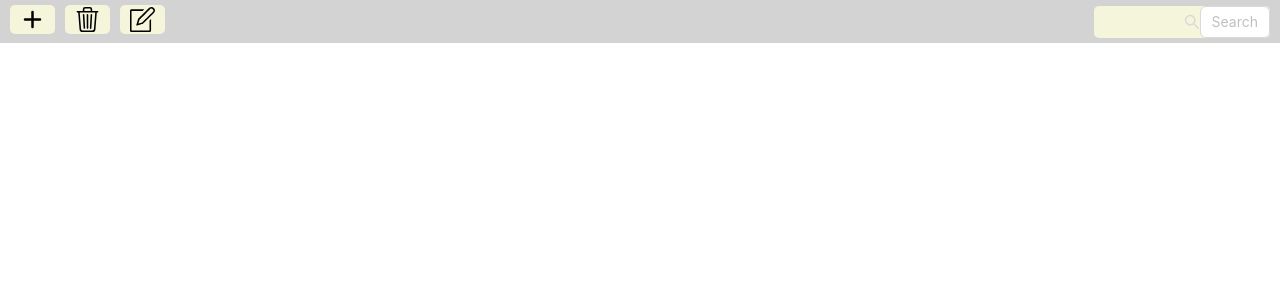
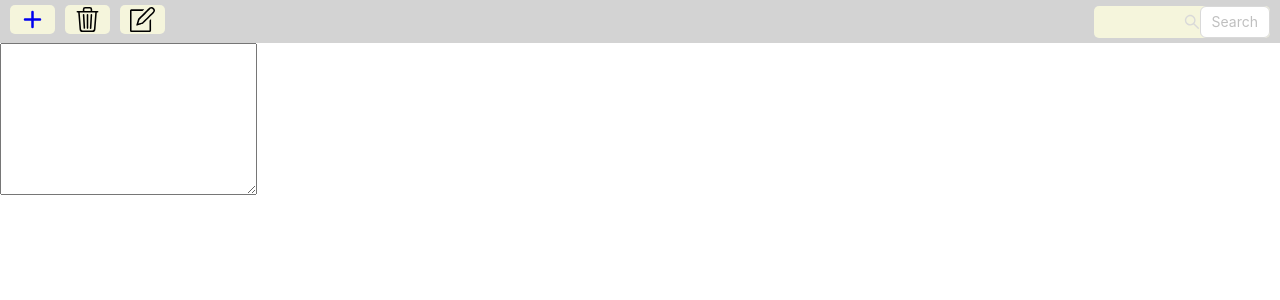
Before and after one commit to Anatolii1996/notes, a React (Create React App) app: page /new in a window 1280 px wide. Shown: the top 300 px of the page. Built offline with nearby package versions, Linux system fonts and the light colour scheme.

Commit message:
add routing

```diff
--- a/src/App.scss
+++ b/src/App.scss
@@ -19,6 +19,9 @@
       font-weight: bold;
       border-radius: 5px;
       cursor: pointer;
+    }
+    a + svg {
+      margin-left: 10px;
     }
     svg + svg {
       margin-left: 10px;
--- a/src/components/App.js
+++ b/src/components/App.js
@@ -2,6 +2,9 @@ import { useEffect, useState } from "react";
 import "../App.scss";
 import Header from "./Header";
 import { v4 as uuidv4 } from 'uuid';
+import { Routes, Route } from "react-router";
+import NewNote from "./NewNote";
+
 const messageData = [
   {
     id: uuidv4(),
@@ -56,7 +59,12 @@ function App() {
   }, [])
   return (
     <div className="App">
-      <Header />
+      <Routes>
+        <Route path="/" element={<Header />}>
+          <Route path="/new" element={<NewNote/>}/>
+        </Route>
+      </Routes>
+
     </div>
   );
 }
--- a/src/components/Header.jsx
+++ b/src/components/Header.jsx
@@ -3,19 +3,26 @@ import { BsTrash3 } from "react-icons/bs";
 import { SlNote } from "react-icons/sl";
 import { AutoComplete } from "antd";
 import { SearchOutlined } from "@ant-design/icons";
+import { Link, Outlet } from "react-router-dom";
 
 const Header = () => {
   return (
+    <>
       <div className="header">
         <div className="btn_group">
+          <Link to="/new">
             <HiPlus />
+          </Link>
+
           <BsTrash3 />
           <SlNote />
         </div>
         <div className="search">
-        <SearchOutlined style={{
-         color: "#d9d9d9"
-        }}/>
+          <SearchOutlined
+            style={{
+              color: "#d9d9d9",
+            }}
+          />
           <AutoComplete
             // options={options}
             // style={{
@@ -26,10 +33,11 @@ const Header = () => {
             // onSelect={onSelect}
             // onSearch={(text) => setOptions(getPanelValue(text))}
             placeholder="Search"
-
           />
         </div>
       </div>
+      <Outlet />
+    </>
   );
 };
 export default Header;
--- a/src/index.js
+++ b/src/index.js
@@ -2,10 +2,14 @@ import React from 'react';
 import ReactDOM from 'react-dom/client';
 import './index.css';
 import App from './components/App';
+import { BrowserRouter } from 'react-router-dom';
 
 const root = ReactDOM.createRoot(document.getElementById('root'));
 root.render(
   <React.StrictMode>
-    <App />
+    <BrowserRouter>
+      <App />
+    </BrowserRouter>
+
   </React.StrictMode>
 );
```
Lines whose indentation alone changed are shown as unchanged.
